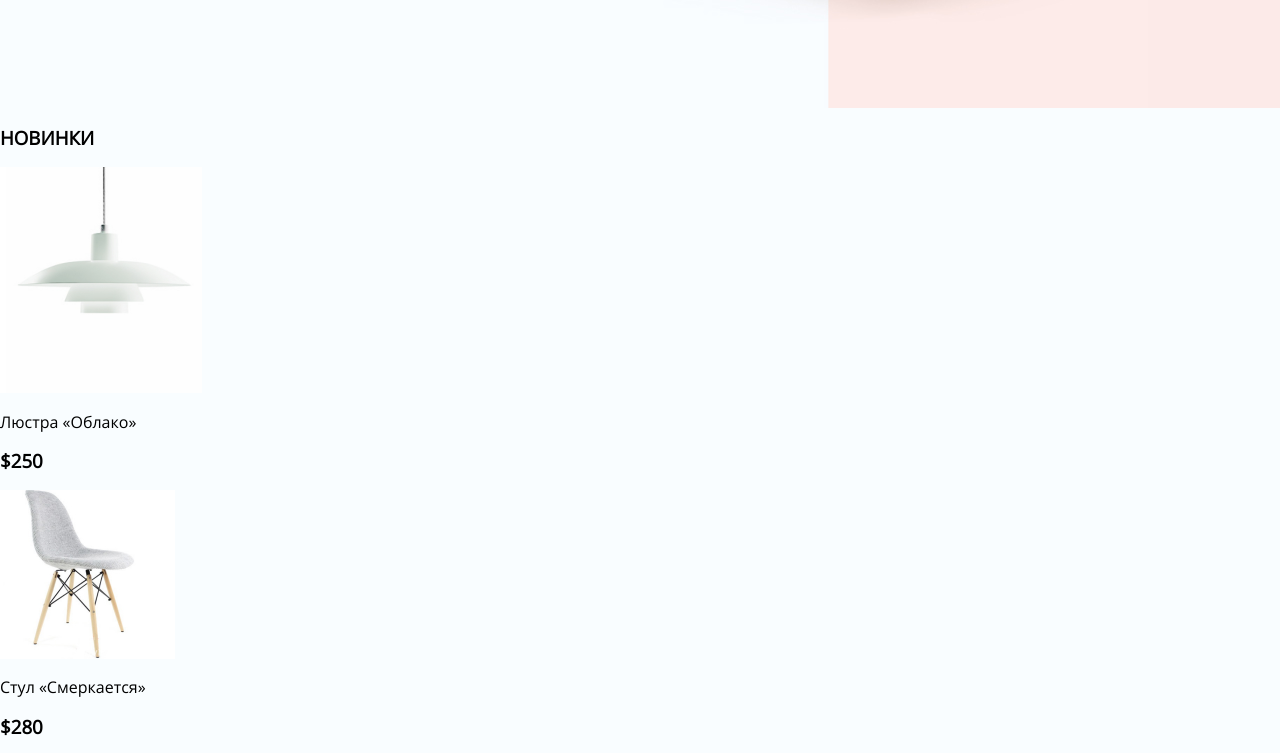
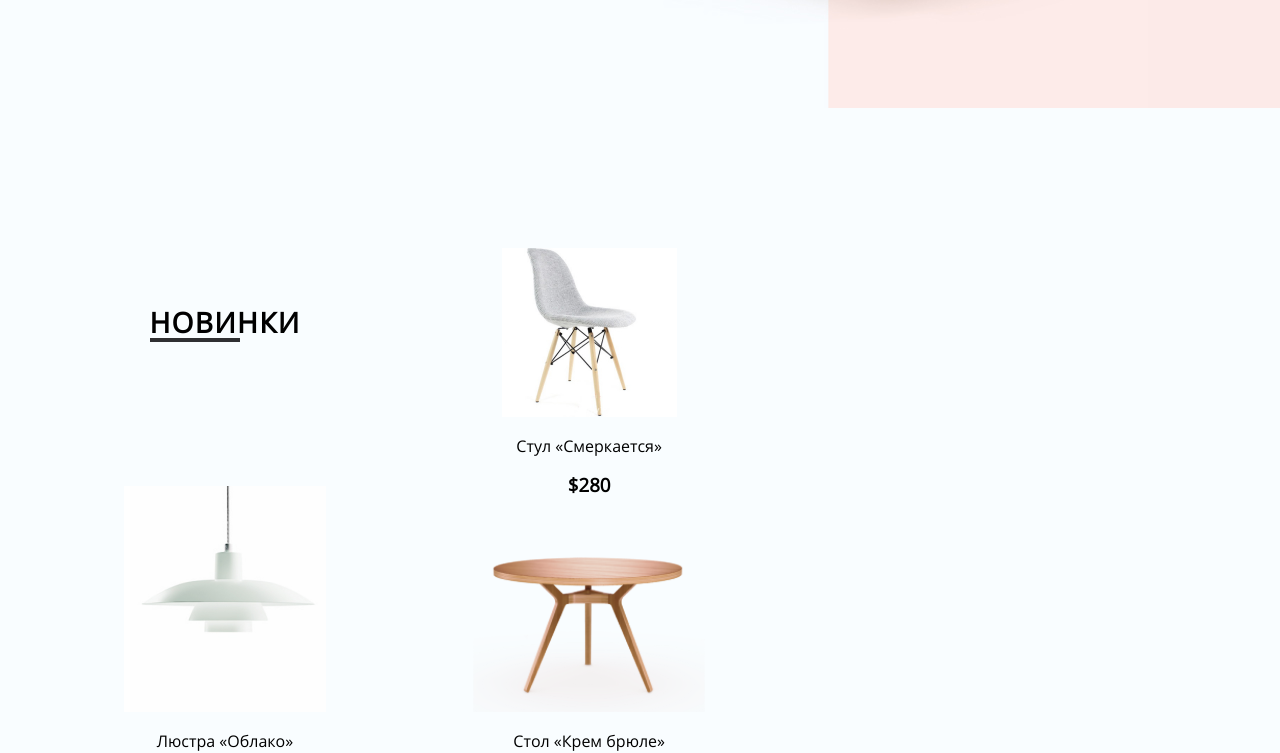
Before and after one commit to vyhidovole/design, a plain HTML site: page index.html in a window 1280 px wide. Shown: the part 640-1393 px from the top of the page. Drawn offline with Linux system fonts and the light colour scheme.

Commit message:
base css

```diff
--- a/css/style.css
+++ b/css/style.css
@@ -907,3 +907,46 @@ img {
     display: block;
   }
 }
+/* main section */
+.section-container{
+  margin-top:120px;
+}
+.block-1,.block-2,.block-3{
+  display: inline-block;
+  text-align: center;
+  padding-left:90px;
+}
+
+.block-1,.block-2{
+  width: 270px;
+  height: 289px;
+
+}
+.block-3{
+  width:570px;
+  height:614px;
+
+}
+.product__image_furniture:hover{
+  background: #FAECE9;
+  cursor: pointer;
+}
+.pt-20{
+  padding-top:20px;
+}
+#inf{
+  padding-bottom:120px;
+  font-size: 28px;
+  letter-spacing: 0.05em;
+  pointer-events: none;
+}
+#inf::after{
+content:"";
+width: 90px;
+height: 4px;
+position: absolute;
+left: 150px;
+display: block;
+background-color: #303032;
+
+}
```
